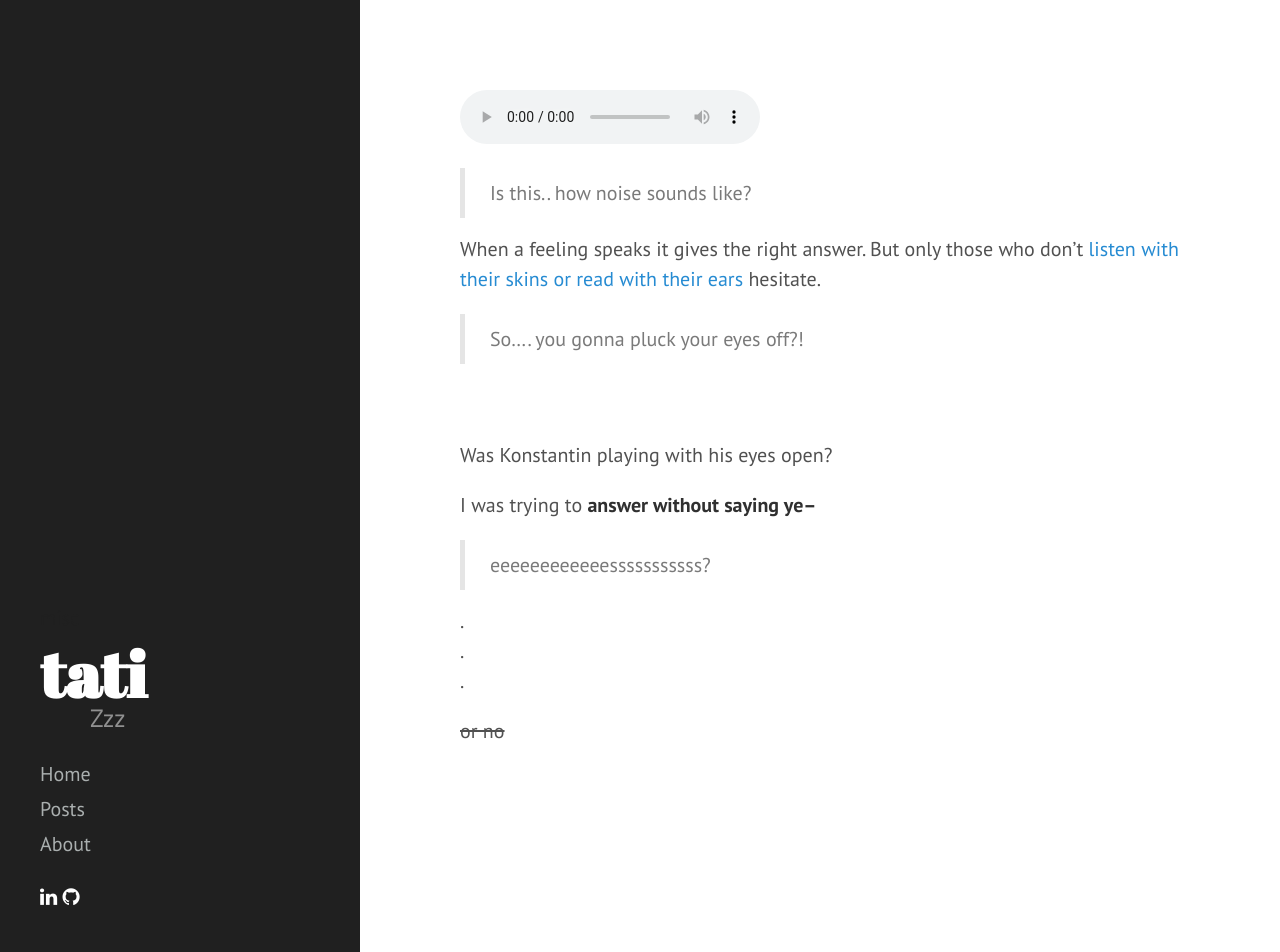
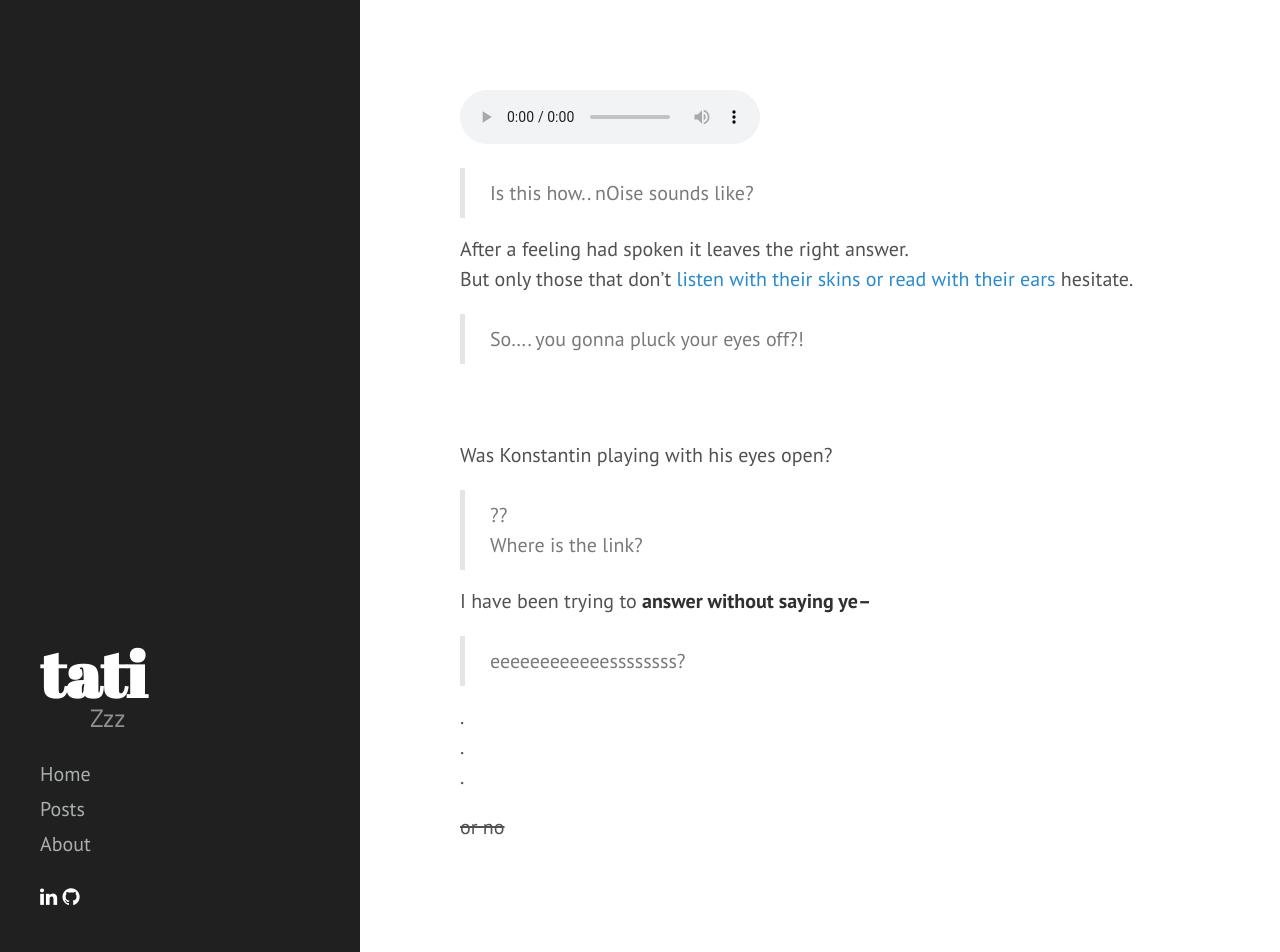
Before and after one commit to tati-z/tati-z.github.io, a Jekyll site: the page built from _pages/misk_audio.md, in a window 1280 px wide and 952 px high. Built offline with Jekyll 4.4.1, drawn with Linux system fonts in a browser that asks for light colours; nearby versions of some CDN libraries; library files that are not in the unit come from our copies.

```diff
--- a/_pages/misk_audio.md
+++ b/_pages/misk_audio.md
@@ -7,9 +7,10 @@ permalink: /misk_audio
   <source src="/public/assets/audio/happenstance.mp3" type="audio/mp3">
 </audio>
 
-> Is this.. how noise sounds like?
+> Is this how.. nOise sounds like?
 
-When a feeling speaks it gives the right answer. But only those who don't [listen with their skins or read with their ears](/public/assets/images/nope.png) hesitate.
+After a feeling had spoken it leaves the right answer.<br>
+But only those that don't [listen with their skins or read with their ears](/public/assets/images/nope.png) hesitate.
 
 > So.... you gonna pluck your eyes off?!
 
@@ -17,9 +18,10 @@ When a feeling speaks it gives the right answer. But only those who don't [liste
 <br>
 Was Konstantin playing with his eyes open?<br>
 
+> ??<br>Where is the link?
 
-I was trying to **answer without saying ye--**
-> eeeeeeeeeeeesssssssssss?
+I have been trying to **answer without saying ye--**
+> eeeeeeeeeeeessssssss?
 
 .
 <br>.
```
Also changed, not shown: _posts/2020-07-08-kitita.md (+3 -4 lines), _posts/2020-07-14-japan.md (+6 -4 lines).
